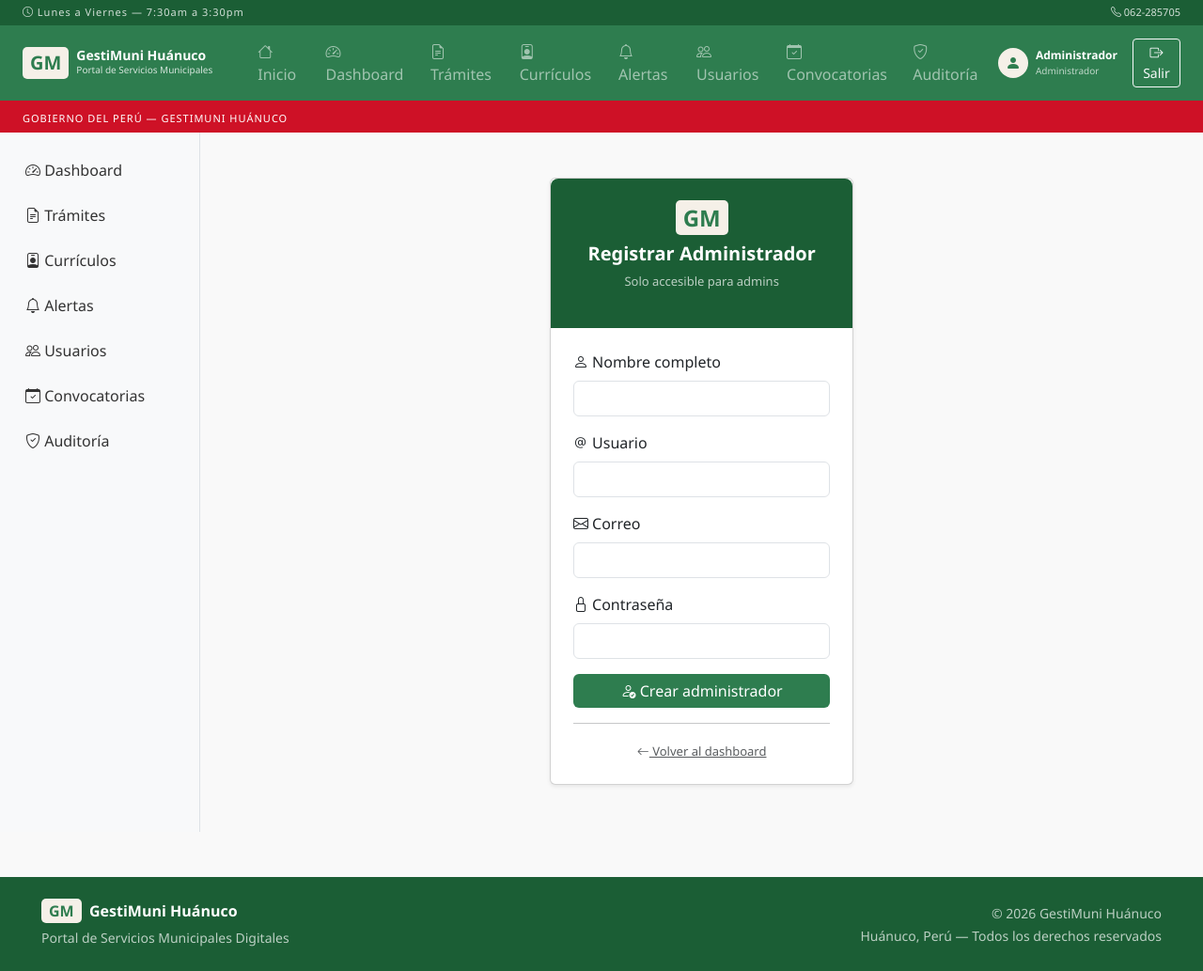
After one commit to ALDA2209/TALLER, a Flask app: page /admin/registro in a window 1280 px wide. The commit adds this page. Shown: the whole page at 94% size. Run offline with Flask 3, Linux system fonts and the light colour scheme; a user stored in the database is signed in; parts of the project's set-up code (start-up, migrations or seed data) failed here and were passed over.

Commit message:
feat: merge yeyson, correo configurado, admin_registro, imagen partida nacimiento

```diff
--- a/app.py
+++ b/app.py
@@ -333,6 +333,36 @@ def admin_login():
     return render_template('admin_login.html', paso=1)
 
 
+# ── Registro de nuevo admin ──────────────────────────────────────────
+@app.route('/admin/registro', methods=['GET', 'POST'])
+@login_required
+@rol_requerido('admin')
+def admin_registro():
+    if request.method == 'POST':
+        nombre   = request.form['nombre'].strip()
+        username = request.form['username'].strip()
+        email    = request.form.get('email', '').strip() or None
+        password = request.form['password']
+
+        if Usuario.query.filter_by(username=username).first():
+            flash('El usuario ya existe.', 'danger')
+            return redirect(url_for('admin_registro'))
+
+        usuario = Usuario(
+            nombre=nombre,
+            username=username,
+            password=generate_password_hash(password),
+            rol='admin',
+            email=email
+        )
+        db.session.add(usuario)
+        registrar_auditoria(f'Creó nuevo admin: {nombre}', 'Usuarios')
+        db.session.commit()
+        flash(f'Admin "{username}" creado correctamente.', 'success')
+        return redirect(url_for('dashboard'))
+    return render_template('admin_registro.html')
+
+
 @app.route('/logout')
 @login_required
 def logout():
--- /dev/null
+++ b/templates/admin_registro.html
@@ -0,0 +1,48 @@
+{% extends 'base.html' %}
+{% block contenido %}
+<div class="row justify-content-center mt-4">
+    <div class="col-md-4">
+        <div class="card shadow-sm">
+            <div style="background:var(--verde-oscuro); padding:1.5rem; border-radius:8px 8px 0 0; text-align:center;">
+                <span class="logo-gm fs-4">GM</span>
+                <h5 class="mt-2 fw-bold text-white">Registrar Administrador</h5>
+                <p style="color:rgba(255,255,255,0.7); font-size:13px;">Solo accesible para admins</p>
+            </div>
+            <div class="card-body p-4">
+                {% with messages = get_flashed_messages(with_categories=true) %}
+                    {% for cat, msg in messages %}
+                        <div class="alert alert-{{ cat }}">{{ msg }}</div>
+                    {% endfor %}
+                {% endwith %}
+                <form method="POST">
+                    <div class="mb-3">
+                        <label class="form-label"><i class="bi bi-person"></i> Nombre completo</label>
+                        <input type="text" name="nombre" class="form-control" required>
+                    </div>
+                    <div class="mb-3">
+                        <label class="form-label"><i class="bi bi-at"></i> Usuario</label>
+                        <input type="text" name="username" class="form-control" required>
+                    </div>
+                    <div class="mb-3">
+                        <label class="form-label"><i class="bi bi-envelope"></i> Correo</label>
+                        <input type="email" name="email" class="form-control">
+                    </div>
+                    <div class="mb-3">
+                        <label class="form-label"><i class="bi bi-lock"></i> Contraseña</label>
+                        <input type="password" name="password" class="form-control" required>
+                    </div>
+                    <button type="submit" class="btn btn-institucional w-100">
+                        <i class="bi bi-person-check"></i> Crear administrador
+                    </button>
+                </form>
+                <hr>
+                <div class="text-center">
+                    <a href="{{ url_for('dashboard') }}" class="text-muted" style="font-size:13px;">
+                        <i class="bi bi-arrow-left"></i> Volver al dashboard
+                    </a>
+                </div>
+            </div>
+        </div>
+    </div>
+</div>
+{% endblock %}
```
Also changed, not shown: data/convocatorias.json (+5 -3 lines), templates/admin_login.html (+7 -1 lines), instance/gestimuni.db, 1 other file.
